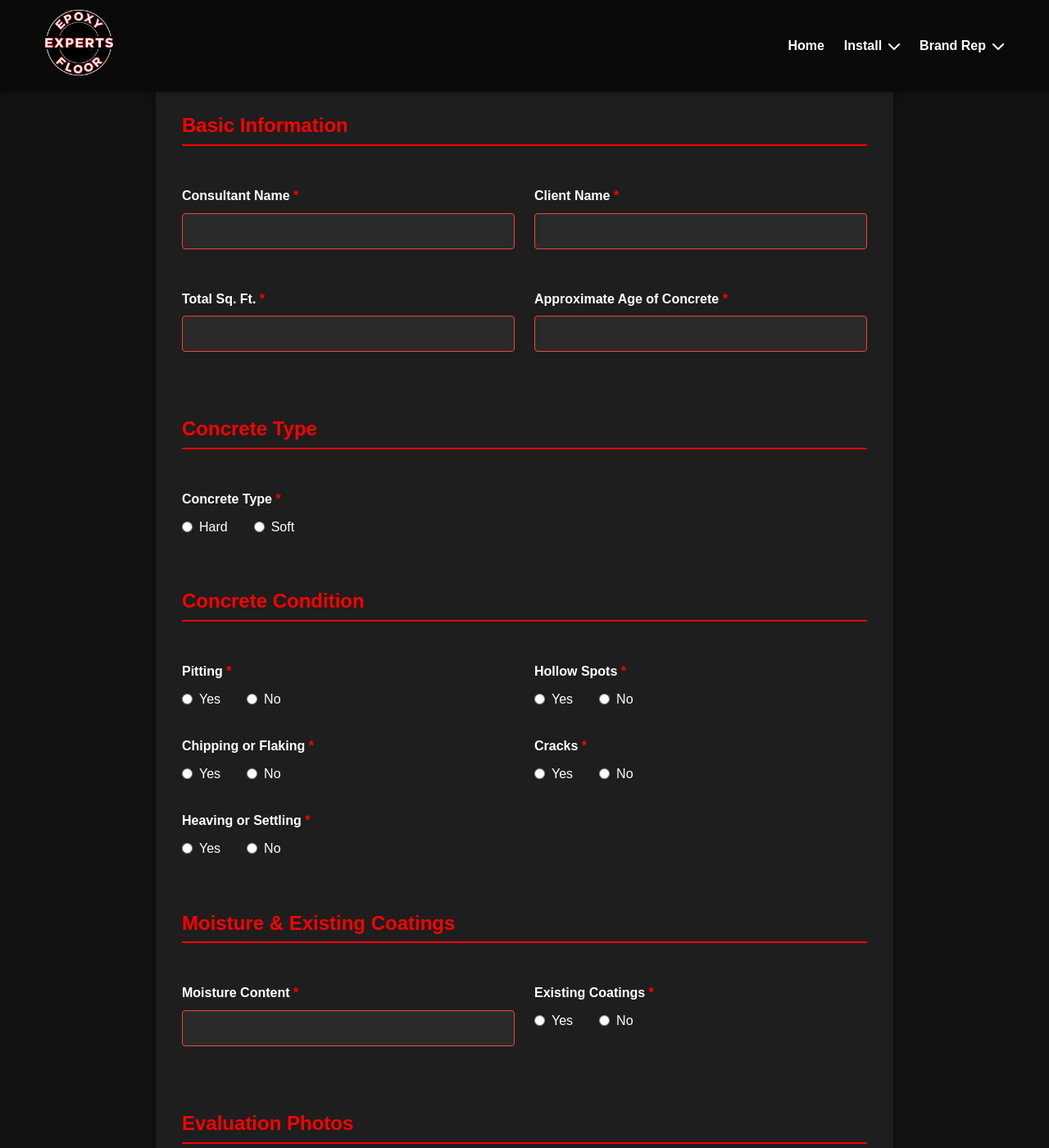
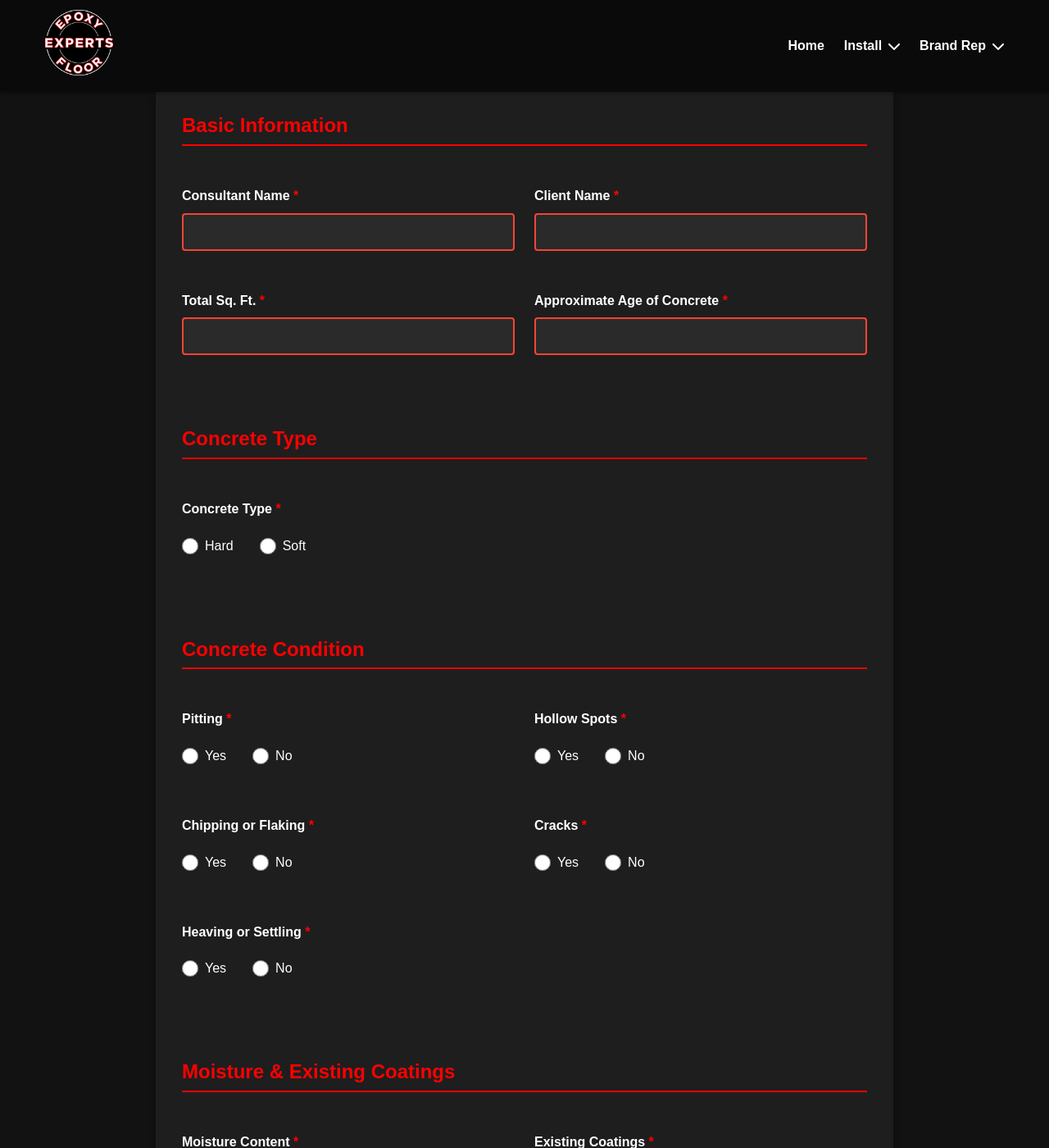
Before and after one commit to tim-amredev/epoxy-job-sheets, a Jekyll site: the page built from concrete-evaluation.html, in a window 1280 px wide and 1400 px high, scrolled down 270 px. Shown: the whole window at 82% size. Built offline with Jekyll 4.4.1, drawn with Linux system fonts in a browser that asks for light colours.

Commit message:
Update main.css

```diff
--- a/assets/css/main.css
+++ b/assets/css/main.css
@@ -479,12 +479,17 @@ label.required::after {
   color: var(--primary-color);
 }
 
-input,
+/* Enhanced Form Styling */
+input[type="text"],
+input[type="number"],
+input[type="email"],
+input[type="tel"],
+input[type="date"],
 select,
 textarea {
   width: 100%;
   padding: 0.75rem;
-  border: 1px solid var(--input-border);
+  border: 2px solid var(--primary-color); /* Red border for all input fields */
   border-radius: 4px;
   font-family: inherit;
   font-size: 1rem;
@@ -497,7 +502,7 @@ input:focus,
 select:focus,
 textarea:focus {
   outline: none;
-  border-color: var(--primary-color);
+  border-color: var(--accent-color);
   box-shadow: 0 0 0 2px rgba(255, 0, 0, 0.2);
 }
 
@@ -507,7 +512,7 @@ textarea {
 
 /* Form Section Headers */
 .form-section-header {
-  margin-top: 2rem;
+  margin-top: 2.5rem;
   margin-bottom: 1.5rem;
   border-bottom: 2px solid var(--primary-color);
   padding-bottom: 0.5rem;
@@ -544,11 +549,11 @@ input[type="file"]::file-selector-button {
   padding: 0.5rem 1rem;
   border-radius: 4px;
   background-color: var(--card-bg);
-  border: 1px solid var(--input-border);
+  border: 2px solid var(--primary-color);
   color: var(--light-text);
   cursor: pointer;
   margin-right: 1rem;
-  transition: background-color 0.3s;
+  transition: background-color 0.3s ease;
 }
 
 input[type="file"]::file-selector-button:hover {
@@ -562,11 +567,13 @@ textarea:invalid {
   border-color: var(--error-color);
 }
 
-/* Radio Button Styling */
+/* Improved Radio Button Styling */
 .radio-group {
   display: flex;
   gap: 2rem;
   margin-top: 0.5rem;
+  align-items: center; /* Better vertical alignment */
+  min-height: 2.5rem; /* Consistent height for all radio groups */
 }
 
 .radio-label {
@@ -574,12 +581,26 @@ textarea:invalid {
   align-items: center;
   cursor: pointer;
   font-weight: normal;
+  margin-bottom: 0; /* Remove bottom margin to fix alignment */
 }
 
 .radio-label input[type="radio"] {
-  width: auto;
+  width: 1.25rem; /* Larger radio buttons */
+  height: 1.25rem;
   margin-right: 0.5rem;
   cursor: pointer;
+  accent-color: var(--primary-color); /* Red radio buttons */
+}
+
+/* Form Group with Radio Buttons */
+.form-group-radio {
+  display: flex;
+  flex-direction: column;
+  margin-bottom: 1.5rem;
+}
+
+.form-group-radio label {
+  margin-bottom: 0.5rem;
 }
 
 /* Thank You Page */
```
